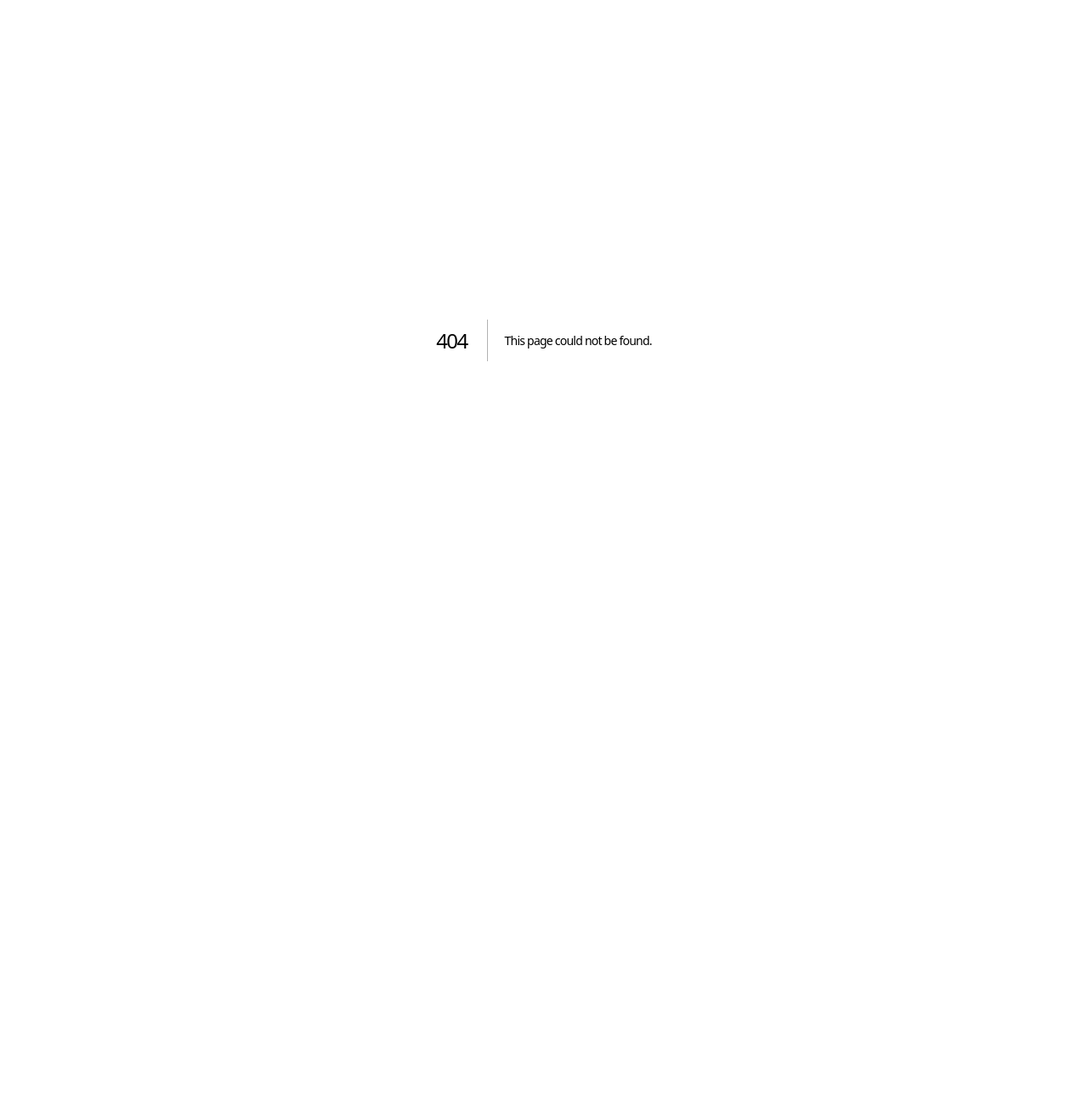
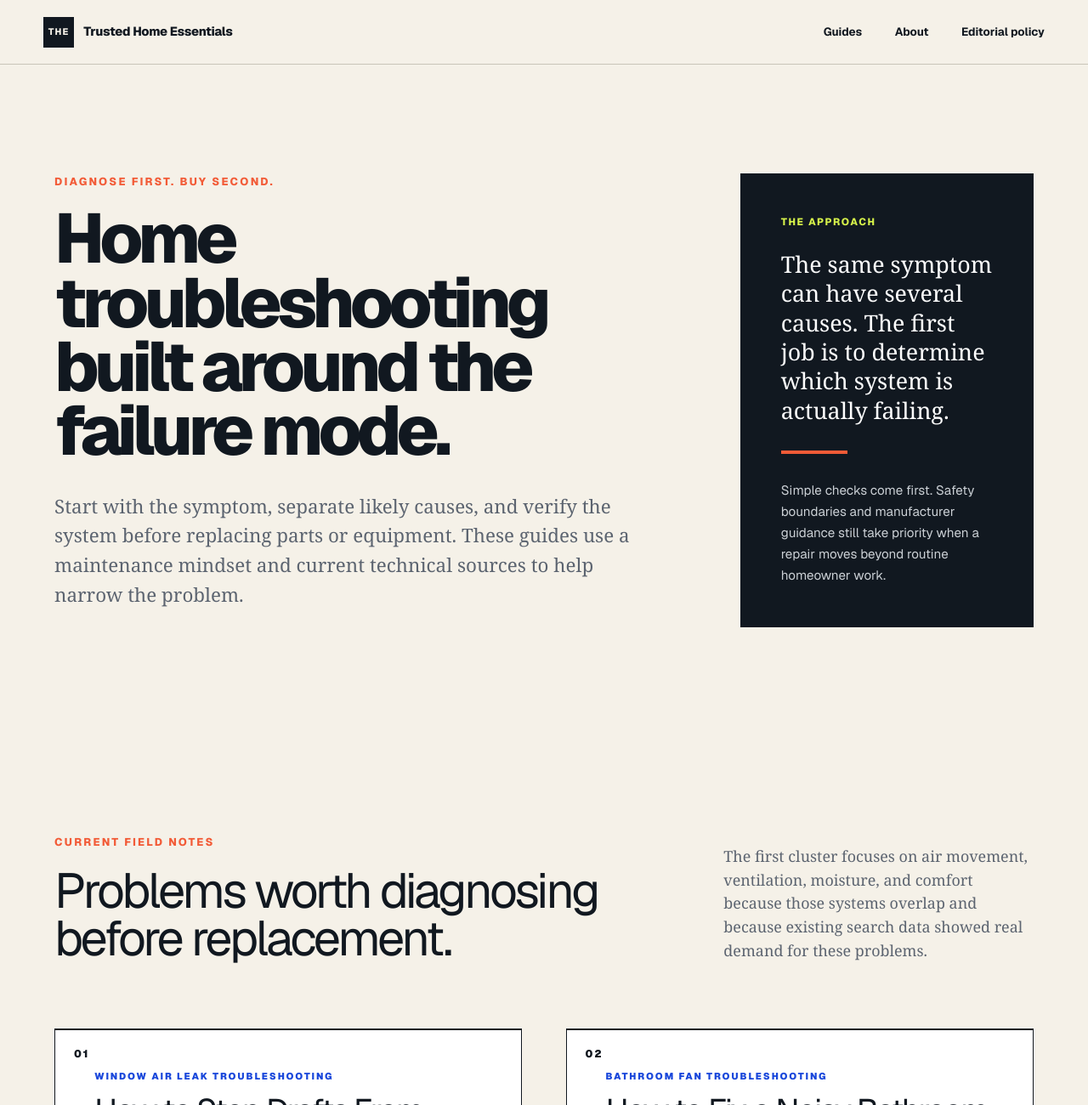
Before and after one commit to Dudeism74/trusted-home-2025, a Next.js app: page /troubleshooting in a window 1280 px wide. Before the commit this address had no page. Shown: the top 1300 px of the page at 85% size. Before the commit the page ends 800 px from the top, so only its background shows below. Built offline with nearby package versions, Linux system fonts and the light colour scheme.

Commit message:
Add focused troubleshooting directory

```diff
--- /dev/null
+++ b/app/troubleshooting/page.tsx
@@ -0,0 +1,104 @@
+import Link from "next/link";
+import type { Metadata } from "next";
+import { JsonLd } from "../components/json-ld";
+import { NewsletterForm } from "../components/newsletter-form";
+import { SiteFooter } from "../components/site-footer";
+import { SiteHeader } from "../components/site-header";
+import { resources } from "../lib/resources";
+import { SITE_NAME, SITE_URL } from "../lib/products";
+
+export const metadata: Metadata = {
+  title: "Home Troubleshooting and Maintenance Guides",
+  description:
+    "Practical home troubleshooting guides that help isolate the cause before you clean, adjust, repair, or replace equipment.",
+  alternates: { canonical: "/troubleshooting" },
+};
+
+export default function TroubleshootingPage() {
+  const itemListSchema = {
+    "@context": "https://schema.org",
+    "@type": "ItemList",
+    name: `${SITE_NAME} troubleshooting guides`,
+    itemListElement: resources.map((resource, index) => ({
+      "@type": "ListItem",
+      position: index + 1,
+      url: `${SITE_URL}/${resource.slug}`,
+      name: resource.title,
+    })),
+  };
+
+  return (
+    <main>
+      <JsonLd data={itemListSchema} />
+      <SiteHeader />
+
+      <section className="guide-index-hero">
+        <div>
+          <p className="eyebrow">Diagnose first. Buy second.</p>
+          <h1>Home troubleshooting built around the failure mode.</h1>
+          <p className="guide-index-lede">
+            Start with the symptom, separate likely causes, and verify the system
+            before replacing parts or equipment. These guides use a maintenance
+            mindset and current technical sources to help narrow the problem.
+          </p>
+        </div>
+        <aside className="answer-card" aria-label="Troubleshooting approach">
+          <p className="answer-label">The approach</p>
+          <p className="answer-title">
+            The same symptom can have several causes. The first job is to determine
+            which system is actually failing.
+          </p>
+          <div className="answer-rule" />
+          <p>
+            Simple checks come first. Safety boundaries and manufacturer guidance
+            still take priority when a repair moves beyond routine homeowner work.
+          </p>
+        </aside>
+      </section>
+
+      <section className="products-section">
+        <div className="section-heading">
+          <div>
+            <p className="eyebrow">Current field notes</p>
+            <h2>Problems worth diagnosing before replacement.</h2>
+          </div>
+          <p>
+            The first cluster focuses on air movement, ventilation, moisture, and
+            comfort because those systems overlap and because existing search data
+            showed real demand for these problems.
+          </p>
+        </div>
+
+        <div className="product-grid">
+          {resources.map((resource, index) => (
+            <article className={`product-card ${resource.accent}`} key={resource.slug}>
+              <span className="product-number">
+                {String(index + 1).padStart(2, "0")}
+              </span>
+              <div className="product-content">
+                <p className="product-category">{resource.eyebrow}</p>
+                <h3>{resource.title}</h3>
+                <p className="product-answer">{resource.dek}</p>
+                <div className="card-actions">
+                  <Link className="button button-primary" href={`/${resource.slug}`}>
+                    Open diagnostic guide
+                  </Link>
+                </div>
+              </div>
+            </article>
+          ))}
+        </div>
+      </section>
+
+      <section className="newsletter">
+        <div>
+          <p className="eyebrow">The useful list</p>
+          <h2>Get practical fixes without the clutter.</h2>
+        </div>
+        <NewsletterForm source="troubleshooting-index" />
+      </section>
+
+      <SiteFooter />
+    </main>
+  );
+}
```
